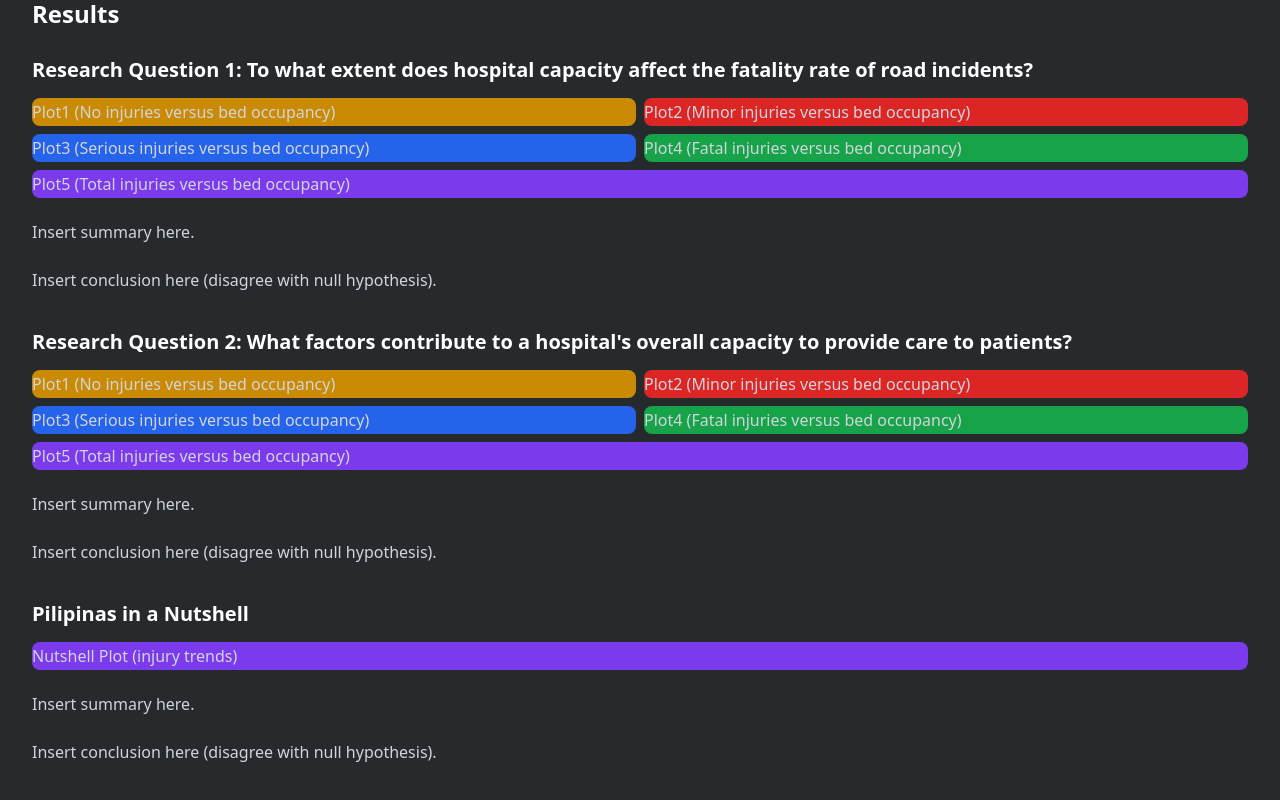
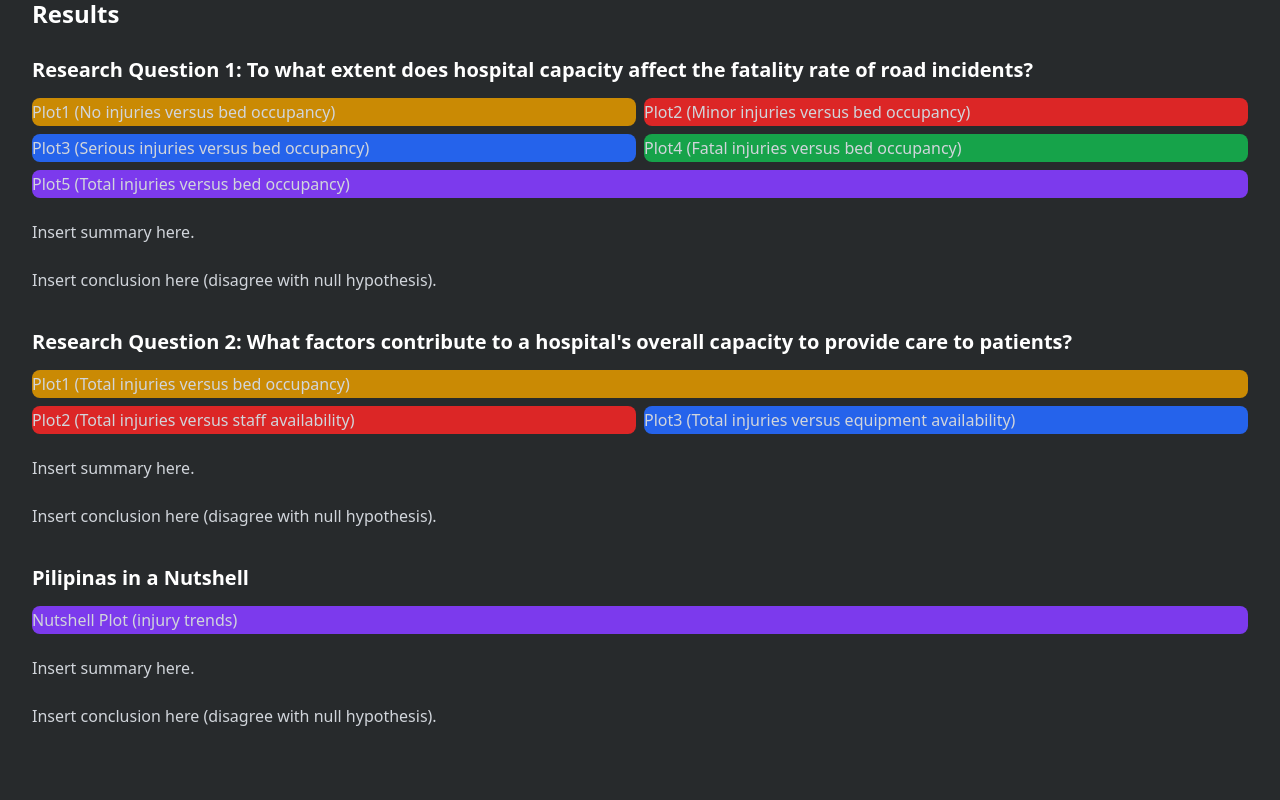
Before and after one commit to bantay-bangga/bantay-bangga.github.io, a SvelteKit app: page / in a window 1280 px wide. Shown: the part 2926-3726 px from the top of the page. Built offline with nearby package versions, Linux system fonts and the light colour scheme.

Commit message:
fix(results): correct question 2 label and layout plots

```diff
--- a/src/routes/+page.svelte
+++ b/src/routes/+page.svelte
@@ -156,15 +156,13 @@
 
     <h3>Research Question 2: What factors contribute to a hospital's overall capacity to provide care to patients?</h3>
     <div class="grid grid-flow-row grid-cols-2 gap-2">
-        <div class="col-span-full rounded-lg bg-yellow-600 sm:col-span-1">Plot1 (No injuries versus bed occupancy)</div>
-        <div class="col-span-full rounded-lg bg-red-600 sm:col-span-1">Plot2 (Minor injuries versus bed occupancy)</div>
+        <div class="col-span-full rounded-lg bg-yellow-600">Plot1 (Total injuries versus bed occupancy)</div>
+        <div class="col-span-full rounded-lg bg-red-600 sm:col-span-1">
+            Plot2 (Total injuries versus staff availability)
+        </div>
         <div class="col-span-full rounded-lg bg-blue-600 sm:col-span-1">
-            Plot3 (Serious injuries versus bed occupancy)
+            Plot3 (Total injuries versus equipment availability)
         </div>
-        <div class="col-span-full rounded-lg bg-green-600 sm:col-span-1">
-            Plot4 (Fatal injuries versus bed occupancy)
-        </div>
-        <div class="col-span-full rounded-lg bg-violet-600">Plot5 (Total injuries versus bed occupancy)</div>
     </div>
     <p>Insert summary here.</p>
     <p>Insert conclusion here (disagree with null hypothesis).</p>
```
